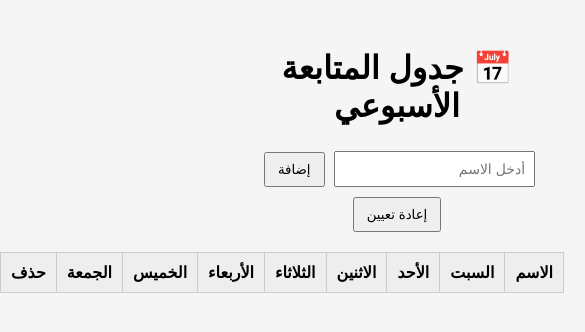
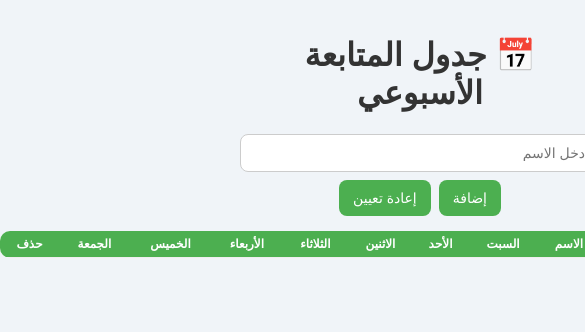
Before and after one commit to AdhamElAsfar99/weekly-tracker, a plain HTML site: page index.html in a window 390 px wide. Shown: the top 332 px of the page, 585 px wide, since content can reach past the window. Drawn offline with Linux system fonts and the light colour scheme.

Commit message:
Refactor styles for improved layout and design

```diff
--- a/style.css
+++ b/style.css
@@ -2,57 +2,109 @@ body {
   font-family: Arial, sans-serif;
   direction: rtl;
   text-align: right;
-  background: #f5f5f5;
-  padding: 20px;
+  background: #f0f4f8;
+  padding: 15px;
+  margin: 0;
 }
 
+/* Container */
+.container {
+  max-width: 900px;
+  margin: auto;
+}
+
+/* Title */
 h1 {
   text-align: center;
+  color: #333;
 }
 
+/* Controls */
 .controls {
+  display: flex;
+  flex-wrap: wrap;
+  justify-content: center;
+  gap: 8px;
   margin-bottom: 15px;
-  text-align: center;
 }
 
 input {
-  padding: 8px;
+  padding: 10px;
+  border: 1px solid #ccc;
+  border-radius: 8px;
   font-size: 14px;
 }
 
+/* Buttons */
 button {
-  padding: 8px 12px;
-  margin: 5px;
+  padding: 10px 14px;
+  border: none;
+  border-radius: 8px;
   cursor: pointer;
+  font-size: 14px;
+  transition: 0.2s;
 }
 
+button:hover {
+  opacity: 0.9;
+}
+
+button:not(.delete) {
+  background: #4CAF50;
+  color: white;
+}
+
+button.delete {
+  background: #e74c3c;
+  color: white;
+}
+
+/* Table wrapper for mobile scroll */
+.table-wrapper {
+  overflow-x: auto;
+}
+
+/* Table */
 table {
   width: 100%;
   border-collapse: collapse;
   background: white;
+  border-radius: 10px;
+  overflow: hidden;
+  min-width: 600px; /* important for scroll */
 }
 
 th, td {
-  border: 1px solid #ccc;
   padding: 10px;
+  border-bottom: 1px solid #eee;
   text-align: center;
 }
 
 th {
-  background: #eee;
+  background: #4CAF50;
+  color: white;
 }
 
 td:first-child {
   cursor: pointer;
   font-weight: bold;
+  color: #333;
 }
 
-button.delete {
-  background: #ff4d4d;
-  color: white;
-  border: none;
+/* Checkbox scaling */
+input[type="checkbox"] {
+  transform: scale(1.2);
+  cursor: pointer;
 }
 
-button.delete:hover {
-  opacity: 0.8;
+/* Mobile tweaks */
+@media (max-width: 600px) {
+  th, td {
+    padding: 6px;
+    font-size: 12px;
+  }
+
+  input {
+    width: 100%;
+  }
 }
```
